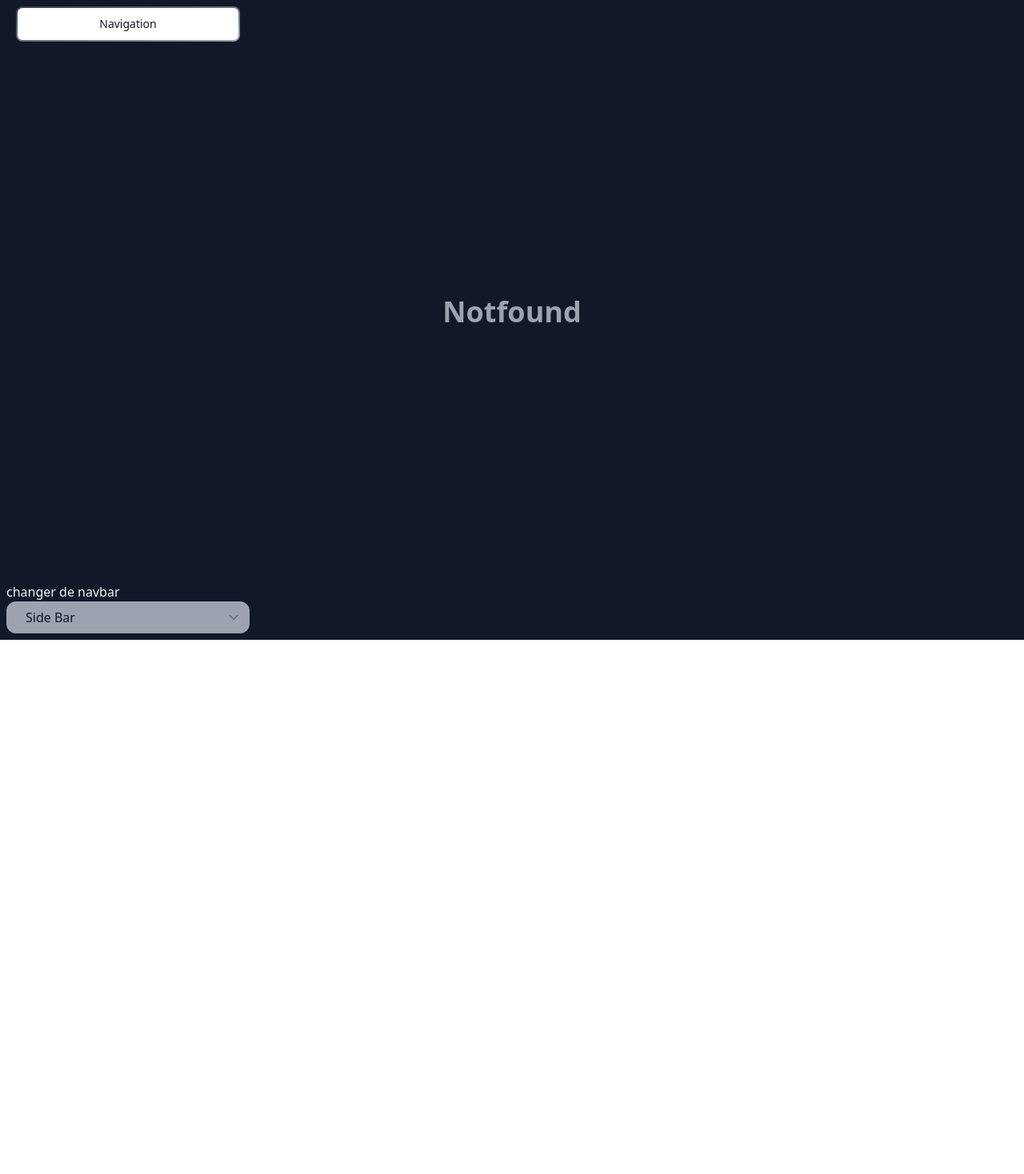
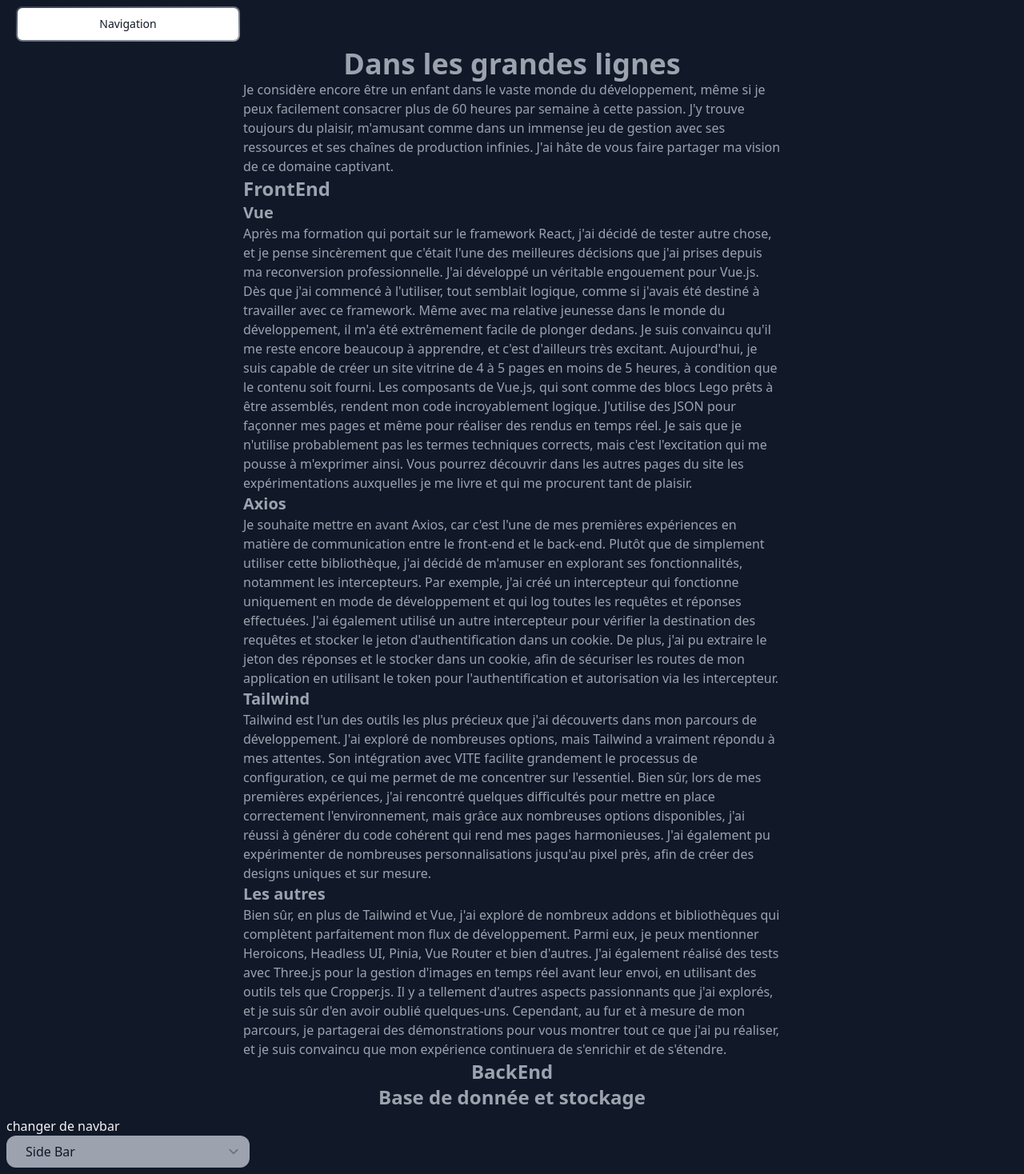
Before and after one commit to Robuchon/MaVitrine, a Vue app: page /techno in a window 1280 px wide. Before the commit this address led to /notFound. Shown: the whole page at 80% size. Before the commit the page ends 800 px from the top, so only its background shows below. Built offline with nearby package versions, Linux system fonts and the light colour scheme; what prettier-plugin-tailwindcss would draw is missing.

Commit message:
création et avancement de la page Techno

```diff
--- /dev/null
+++ b/src/pages/Techno.vue
@@ -0,0 +1,90 @@
+<template>
+  <div class="flex max-w-2xl flex-col items-center">
+    <h1>Dans les grandes lignes</h1>
+    <p>
+      Je considère encore être un enfant dans le vaste monde du développement,
+      même si je peux facilement consacrer plus de 60 heures par semaine à cette
+      passion. J'y trouve toujours du plaisir, m'amusant comme dans un immense
+      jeu de gestion avec ses ressources et ses chaînes de production infinies.
+      J'ai hâte de vous faire partager ma vision de ce domaine captivant.
+    </p>
+
+    <div name="frontend">
+      <h3>FrontEnd</h3>
+      <h4>Vue</h4>
+      <p>
+        Après ma formation qui portait sur le framework React, j'ai décidé de
+        tester autre chose, et je pense sincèrement que c'était l'une des
+        meilleures décisions que j'ai prises depuis ma reconversion
+        professionnelle. J'ai développé un véritable engouement pour Vue.js. Dès
+        que j'ai commencé à l'utiliser, tout semblait logique, comme si j'avais
+        été destiné à travailler avec ce framework. Même avec ma relative
+        jeunesse dans le monde du développement, il m'a été extrêmement facile
+        de plonger dedans. Je suis convaincu qu'il me reste encore beaucoup à
+        apprendre, et c'est d'ailleurs très excitant. Aujourd'hui, je suis
+        capable de créer un site vitrine de 4 à 5 pages en moins de 5 heures, à
+        condition que le contenu soit fourni. Les composants de Vue.js, qui sont
+        comme des blocs Lego prêts à être assemblés, rendent mon code
+        incroyablement logique. J'utilise des JSON pour façonner mes pages et
+        même pour réaliser des rendus en temps réel. Je sais que je n'utilise
+        probablement pas les termes techniques corrects, mais c'est l'excitation
+        qui me pousse à m'exprimer ainsi. Vous pourrez découvrir dans les autres
+        pages du site les expérimentations auxquelles je me livre et qui me
+        procurent tant de plaisir.
+      </p>
+      <h4>Axios</h4>
+      <p>
+        Je souhaite mettre en avant Axios, car c'est l'une de mes premières
+        expériences en matière de communication entre le front-end et le
+        back-end. Plutôt que de simplement utiliser cette bibliothèque, j'ai
+        décidé de m'amuser en explorant ses fonctionnalités, notamment les
+        intercepteurs. Par exemple, j'ai créé un intercepteur qui fonctionne
+        uniquement en mode de développement et qui log toutes les requêtes et
+        réponses effectuées. J'ai également utilisé un autre intercepteur pour
+        vérifier la destination des requêtes et stocker le jeton
+        d'authentification dans un cookie. De plus, j'ai pu extraire le jeton
+        des réponses et le stocker dans un cookie, afin de sécuriser les routes
+        de mon application en utilisant le token pour l'authentification et
+        autorisation via les intercepteur.
+      </p>
+      <h4>Tailwind</h4>
+      <p>
+        Tailwind est l'un des outils les plus précieux que j'ai découverts dans
+        mon parcours de développement. J'ai exploré de nombreuses options, mais
+        Tailwind a vraiment répondu à mes attentes. Son intégration avec VITE
+        facilite grandement le processus de configuration, ce qui me permet de
+        me concentrer sur l'essentiel. Bien sûr, lors de mes premières
+        expériences, j'ai rencontré quelques difficultés pour mettre en place
+        correctement l'environnement, mais grâce aux nombreuses options
+        disponibles, j'ai réussi à générer du code cohérent qui rend mes pages
+        harmonieuses. J'ai également pu expérimenter de nombreuses
+        personnalisations jusqu'au pixel près, afin de créer des designs uniques
+        et sur mesure.
+      </p>
+
+      <h4>Les autres</h4>
+      <p>
+        Bien sûr, en plus de Tailwind et Vue, j'ai exploré de nombreux addons et
+        bibliothèques qui complètent parfaitement mon flux de développement.
+        Parmi eux, je peux mentionner Heroicons, Headless UI, Pinia, Vue Router
+        et bien d'autres. J'ai également réalisé des tests avec Three.js pour la
+        gestion d'images en temps réel avant leur envoi, en utilisant des outils
+        tels que Cropper.js. Il y a tellement d'autres aspects passionnants que
+        j'ai explorés, et je suis sûr d'en avoir oublié quelques-uns. Cependant,
+        au fur et à mesure de mon parcours, je partagerai des démonstrations
+        pour vous montrer tout ce que j'ai pu réaliser, et je suis convaincu que
+        mon expérience continuera de s'enrichir et de s'étendre.
+      </p>
+    </div>
+    <div name="backend">
+      <h3>BackEnd</h3>
+    </div>
+    <div name="bdStockage">
+      <h3>Base de donnée et stockage</h3>
+    </div>
+  </div>
+</template>
+
+<script setup></script>
+
+<style lang="scss" scoped></style>
--- a/src/plugins/router/index.js
+++ b/src/plugins/router/index.js
@@ -9,6 +9,11 @@
     path: "/home",
     name: "Home",
     component: () => import("@pages/Home.vue"),
+  },
+  {
+    path: "/techno",
+    name: "Techno",
+    component: () => import("@pages/Techno.vue"),
   },
   {
     path: "/contact",
```
